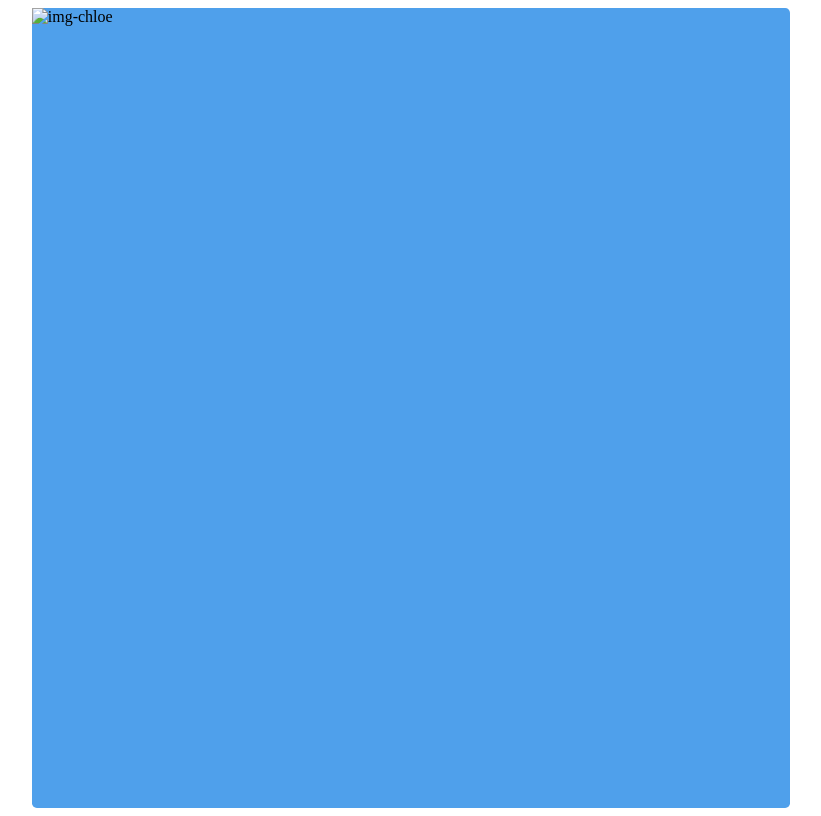
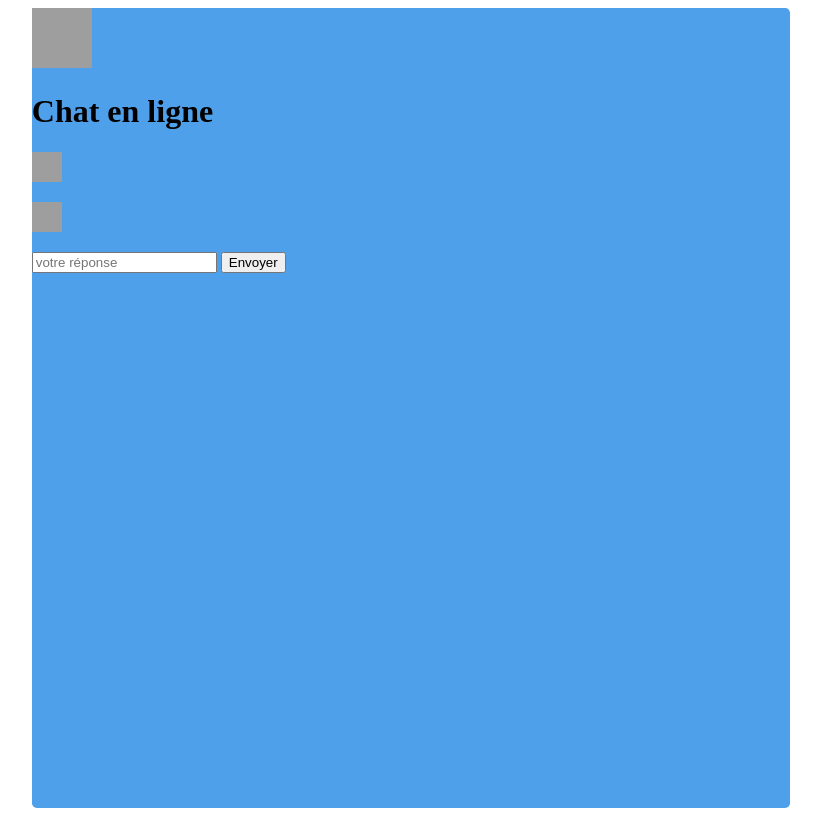
Before and after one commit to ChloePottier/chat, a PHP site: page / in a window 1280 px wide. Shown: the whole page, without its empty margins (229-1050 px from the left). Run offline with PHP 8.4, Linux system fonts and the light colour scheme; grey boxes are pictures that could not be loaded.

Commit message:
structure

```diff
--- a/index.php
+++ b/index.php
@@ -10,9 +10,27 @@
 <body>
     <div class="container-fluid">
         <div class="container">
-            <div class="header-container">
-                <img src="" alt="img-chloe">
+            <div class="header-container d-flex">
+                <img src="img-chloe.png" alt="img-chloe" class="" width="60" height="60">
+                <h1>Chat en ligne</h1>
             </div>
+            <div class="zone-chat">
+                <div class="question d-flex">
+                    <img src="img-chloe2.png" alt="miniature" width="30" height="30">
+                    <p class="affichage-question"></p>
+                </div>
+                <div class="reponse-visiteur d-flex">
+                    <img src="img-visiteur.png" alt="miniature" width="30" height="30">
+                    <p class="affichage-reponse"></p>
+                </div>
+            </div>
+            <div class="input-visiteur">
+                    <form action="" method="post">
+                        <input type="text" placeholder="votre réponse">
+                        <button type="submit">Envoyer</button>
+                    </form>
+                    <div class="clear"></div>
+             </div>
         </div>
     </div>
 </body>
```
